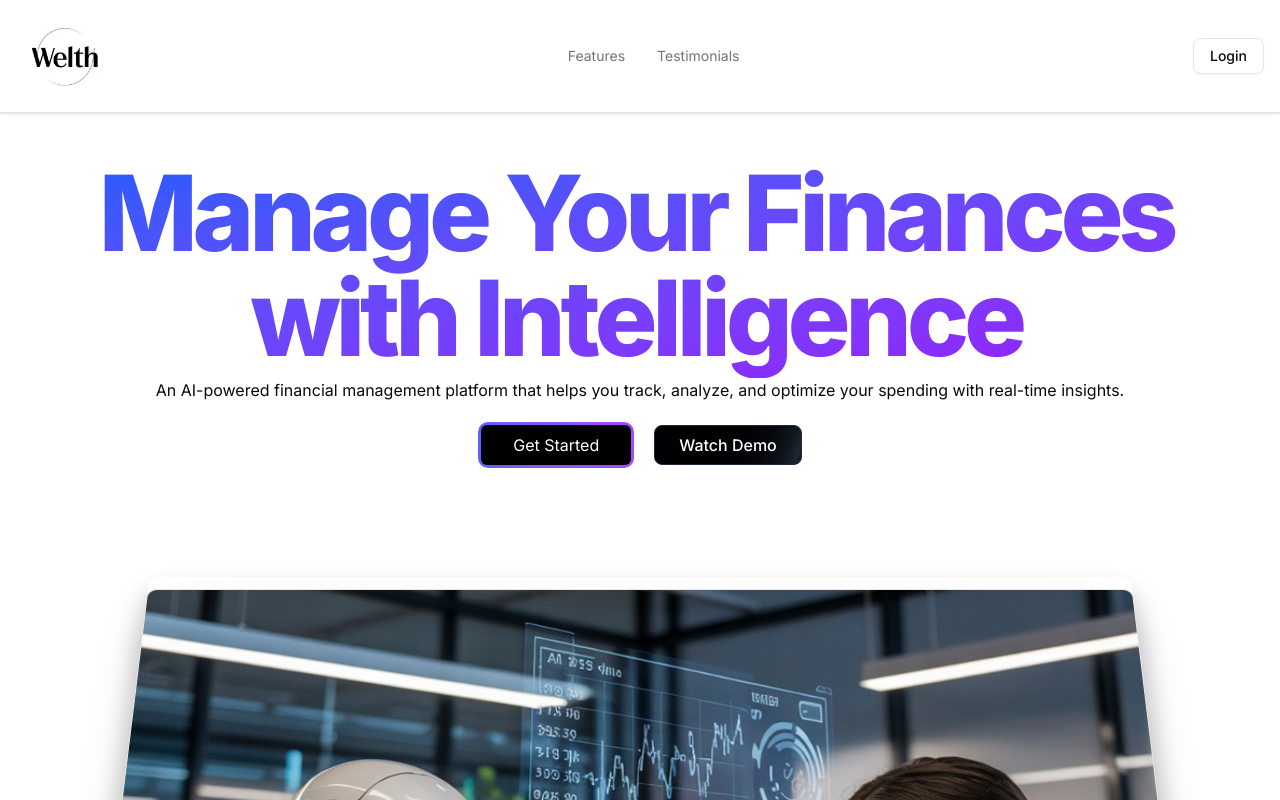
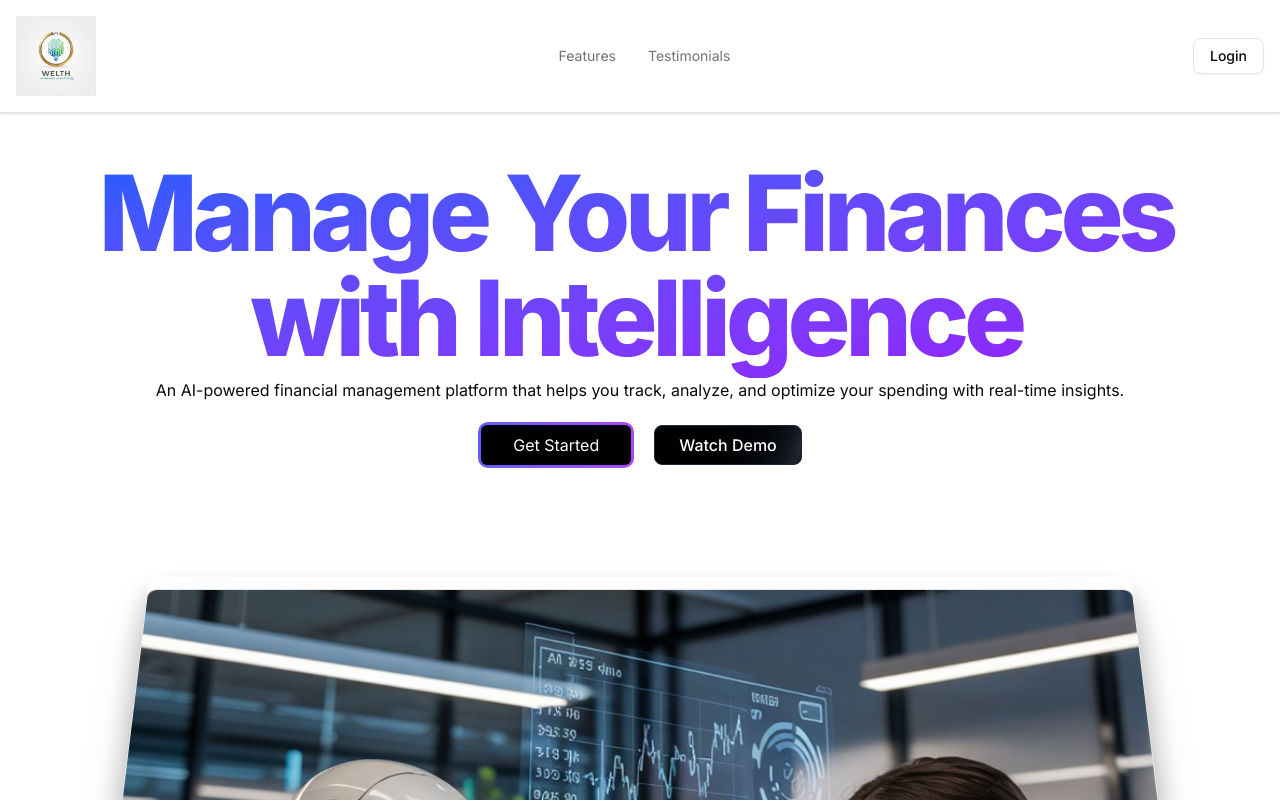
Before and after one commit to Kru5hna/Welth-AI-Finance-Platform, a Next.js app: page / in a window 1280 px wide. Shown: the top 800 px of the page. Built offline with nearby package versions, Linux system fonts and the light colour scheme; no server answers.

Commit message:
long time...

```diff
--- a/components/header.jsx
+++ b/components/header.jsx
@@ -17,7 +17,7 @@ const Header = async () => {
         {/* Logo */}
         <Link href="/">
           <Image
-            src="/logo2.png"
+            src="/logo3.png"
             alt="Welth logo"
             width={200}
             height={60}
```
Also changed, not shown: public/logo3.png (added).
